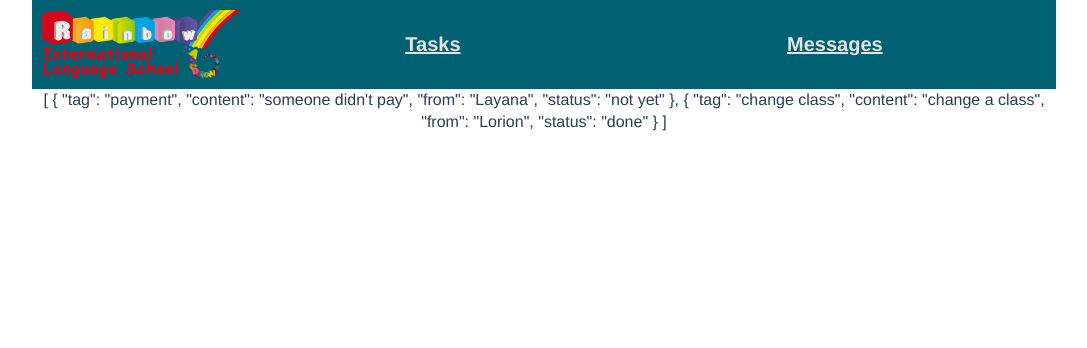
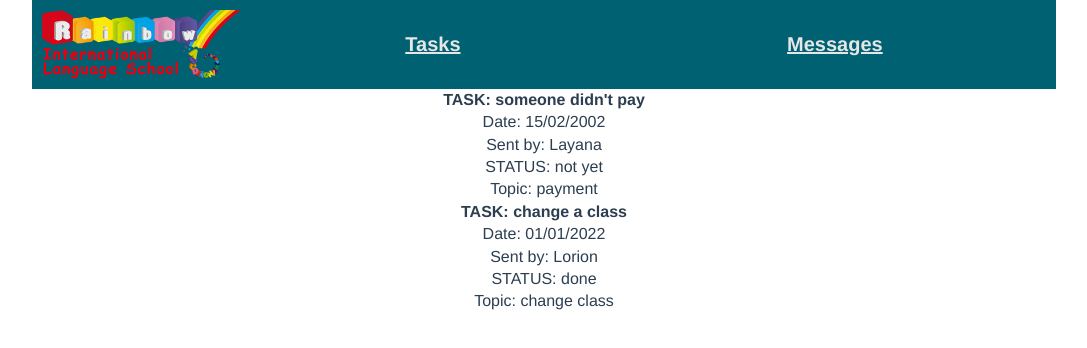
Before and after one commit to Diego-Bittencourt/task_management, a Vue app: page /tasklist in a window 1280 px wide. Shown: the top 348 px of the page, without its empty margins (96-1183 px from the left). Built offline with nearby package versions, Linux system fonts and the light colour scheme.

Commit message:
loop through list item and message item and display data

```diff
--- a/src/components/TheHeader.vue
+++ b/src/components/layout/TheHeader.vue
@@ -1,7 +1,7 @@
 <template>
     <header>
         <nav>
-            <img src="../assets/top.png">
+            <img src="../../assets/top.png">
             <ul>
                 <router-link to="/tasklist"><li><h1>Tasks</h1></li></router-link>
                 <router-link to="/messages"><li><h1>Messages</h1></li></router-link>
--- /dev/null
+++ b/src/components/messages/MessageItem.vue
@@ -0,0 +1,11 @@
+<template>
+    <h2>From: {{ sender }}</h2>
+    <h2>Date: {{ date }}</h2>
+    <p>{{ msgcontent }}</p>
+</template>
+
+<script>
+export default {
+    props: ['sender', 'msgcontent', 'date']
+}
+</script>
--- /dev/null
+++ b/src/components/tasks/TaskItem.vue
@@ -0,0 +1,13 @@
+<template>
+    <h1>TASK: {{ taskcontent }}</h1>
+    <p>Date: {{ taskdate }}</p>
+    <p>Sent by: {{ tasksender }}</p>
+    <p>STATUS: {{ taskstatus }}</p>
+    <p>Topic: {{ tasktags }}</p>
+</template>
+
+<script>
+export default {
+    props: ['tasksender', 'taskcontent', 'taskdate', 'taskstatus', 'tasktags']
+}
+</script>
--- a/src/main.js
+++ b/src/main.js
@@ -2,7 +2,7 @@ import { createApp } from 'vue';
 import App from './App.vue';
 import store from './store/index.js';
 import router from './router.js';
-import TheHeader from './components/TheHeader.vue';
+import TheHeader from './components/layout/TheHeader.vue';
 
 
 const app = createApp(App);
--- a/src/pages/messages/MessagePage.vue
+++ b/src/pages/messages/MessagePage.vue
@@ -1,9 +1,19 @@
 <template>
-    {{getMessages}}
+    <message-item
+    v-for="message in getMessages"
+    :key="message.content"
+    :sender="message.from"
+    :msgcontent="message.content"
+    :date="message.date"
+    ></message-item>
 </template>
 
 <script>
+import MessageItem from '../../components/messages/MessageItem.vue';
 export default {
+    components: {
+        MessageItem
+    },
     computed: {
         getMessages() {
             return this.$store.getters['messages/getMessages'];
--- a/src/pages/tasks/TaskList.vue
+++ b/src/pages/tasks/TaskList.vue
@@ -1,9 +1,20 @@
 <template>
-    {{tasks}}
+    <task-item
+    v-for="task in tasks"
+    :key="task.content"
+    :taskcontent="task.content"
+    :tasksender="task.from"
+    :tasktags="task.tag"
+    :taskdate="task.date"
+    :taskstatus="task.status"></task-item>
 </template>
 
 <script>
+import TaskItem from '../../components/tasks/TaskItem.vue';
 export default {
+    components: {
+        TaskItem
+    },
     computed: {
         tasks() {
             return this.$store.getters['tasks/getTasks'];
--- a/src/store/modules/messages/index.js
+++ b/src/store/modules/messages/index.js
@@ -9,11 +9,13 @@ export default {
             messages: [
                 {
                     content: 'Testing message',
-                    from: 'Layana'
+                    from: 'Layana',
+                    date: '16/09/2022'
                 },
                 {
                     content: 'another testing message',
-                    from: 'Lorion'
+                    from: 'Lorion',
+                    date: '24/10/2022'
                 }
             ]
         }
--- a/src/store/modules/tasks/index.js
+++ b/src/store/modules/tasks/index.js
@@ -11,13 +11,15 @@ export default {
                     tag: 'payment',
                     content: 'someone didn\'t pay',
                     from: 'Layana',
-                    status: 'not yet'
+                    status: 'not yet',
+                    date: '15/02/2002'
                 },
                 {
                     tag: 'change class',
                     content: 'change a class',
                     from: 'Lorion',
-                    status: 'done'
+                    status: 'done',
+                    date: '01/01/2022'
                 }
             ]
         }
```
